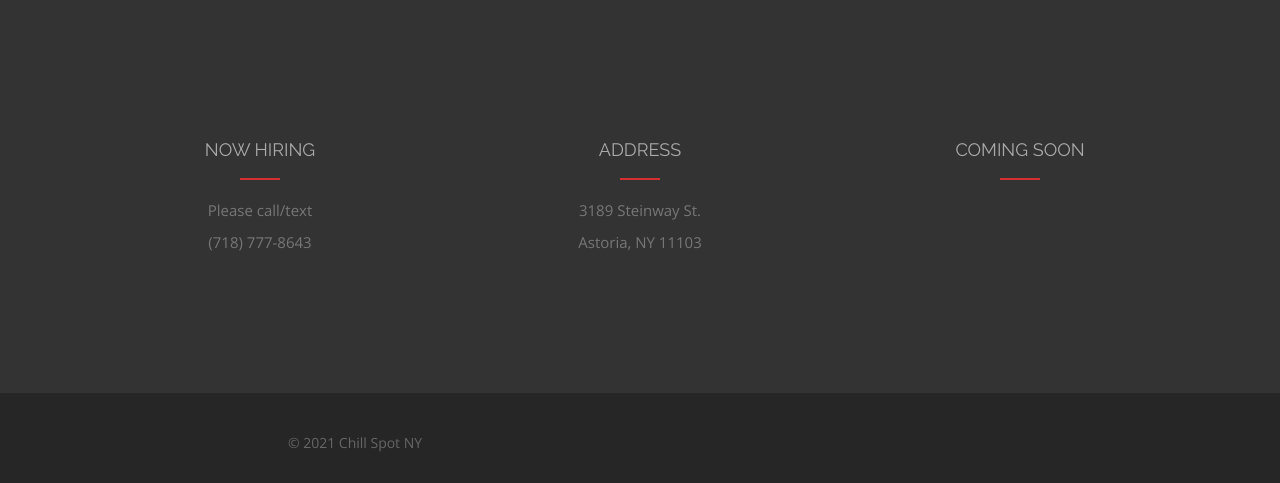
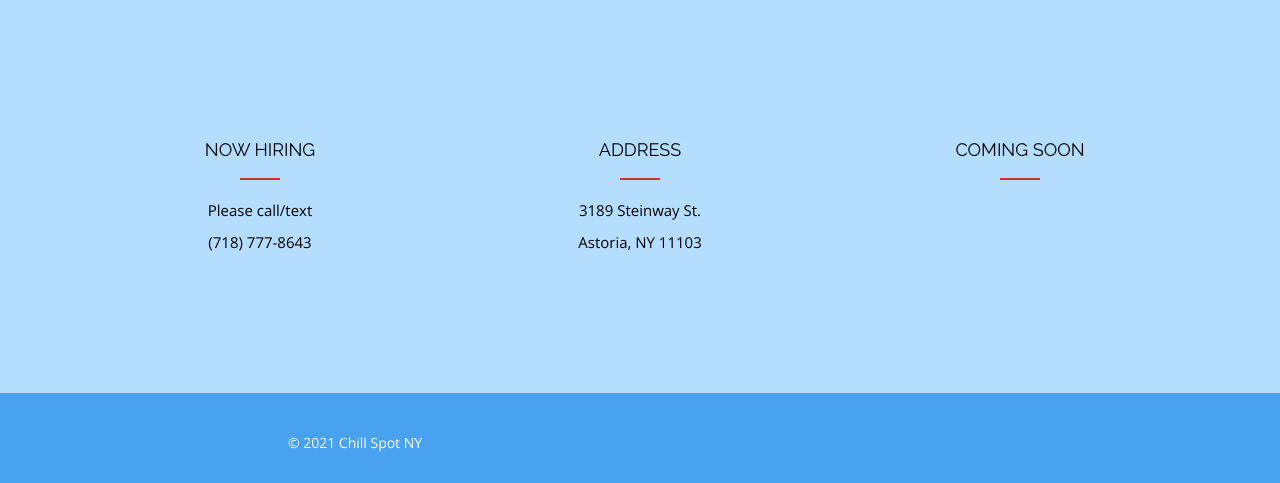
Before and after one commit to chillspotny/chillspotny, a plain HTML site: page index.html in a window 1280 px wide. Shown: the part 826-1309 px from the top of the page. Drawn offline with nearby package versions, Linux system fonts and the light colour scheme.

Commit message:
Update style.css

```diff
--- a/css/style.css
+++ b/css/style.css
@@ -318,11 +318,11 @@ header .intro-text {
 /* Contact Section */
 #contact {
 	padding: 100px 0;
-	background: #333;
+	background: #b4ddff	;
 }
 #contact .contact-item p {
 	font-size: 15px;
-	color: #777;
+	color: #000;
 }
 #contact .section-title {
 	margin-top: 60px;
@@ -336,7 +336,7 @@ header .intro-text {
 	text-transform: uppercase;
 	font-size: 18px;
 	font-weight: 400;
-	color: #aaa;
+	color: #000;
 	padding: 20px 0;
 }
 #contact h3::after {
@@ -406,7 +406,7 @@ color: #999;
 }
 /* Footer Section*/
 #footer {
-	background: #262626;
+	background: #48a2ef;
 	padding: 40px 0 20px 0;
 }
 #footer .social {
@@ -424,15 +424,15 @@ color: #999;
 	transition: all 0.3s;
 }
 #footer .social i.fa:hover {
-	color: #eee;
+	color: #fff;
 }
 #footer p {
 	font-size: 14px;
-	color: #666;
+	color: #fff;
 }
 #footer a {
-	color: #999;
+	color: #fff;
 }
 #footer a:hover {
-	color: #eee;
+	color: #fff;
 }
```
